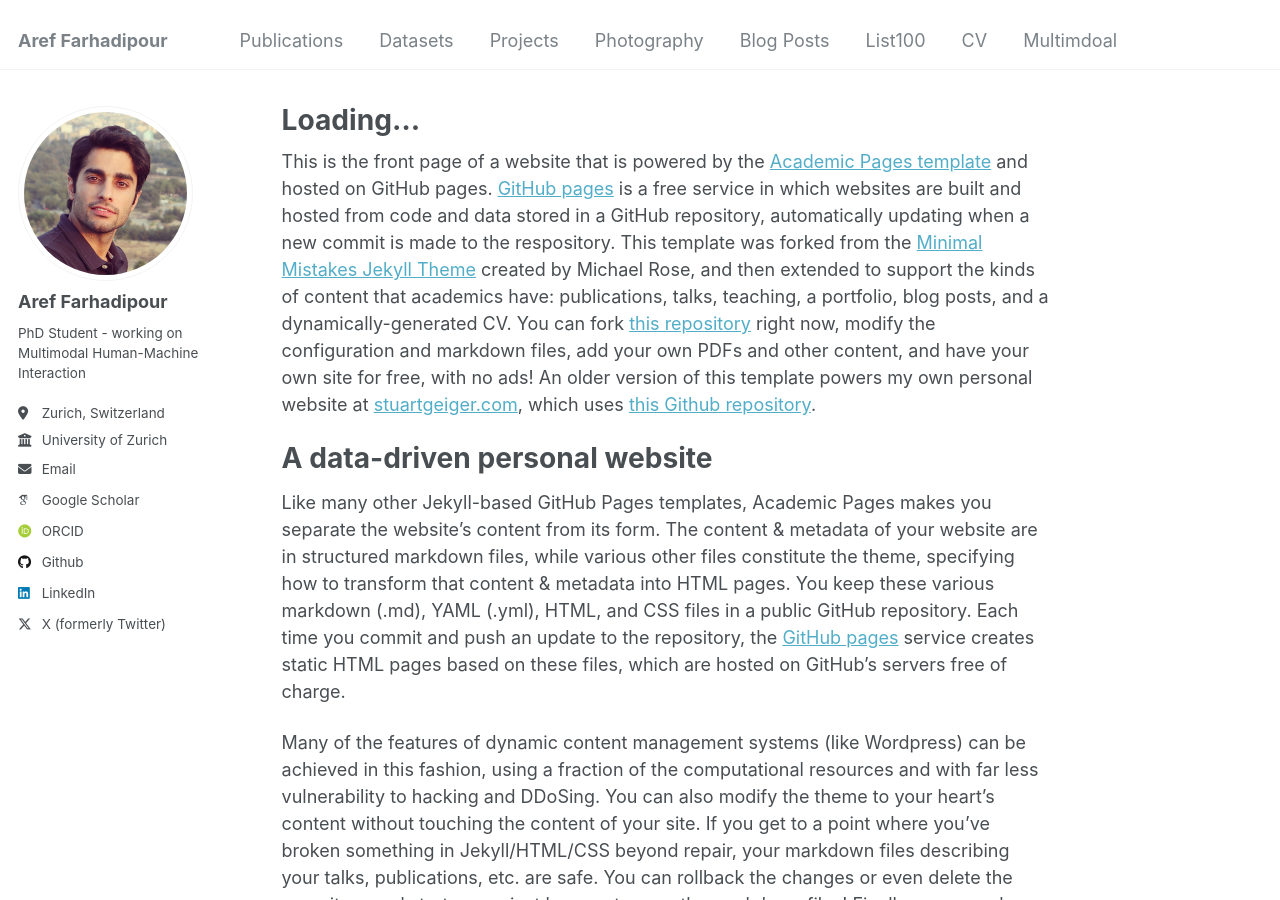
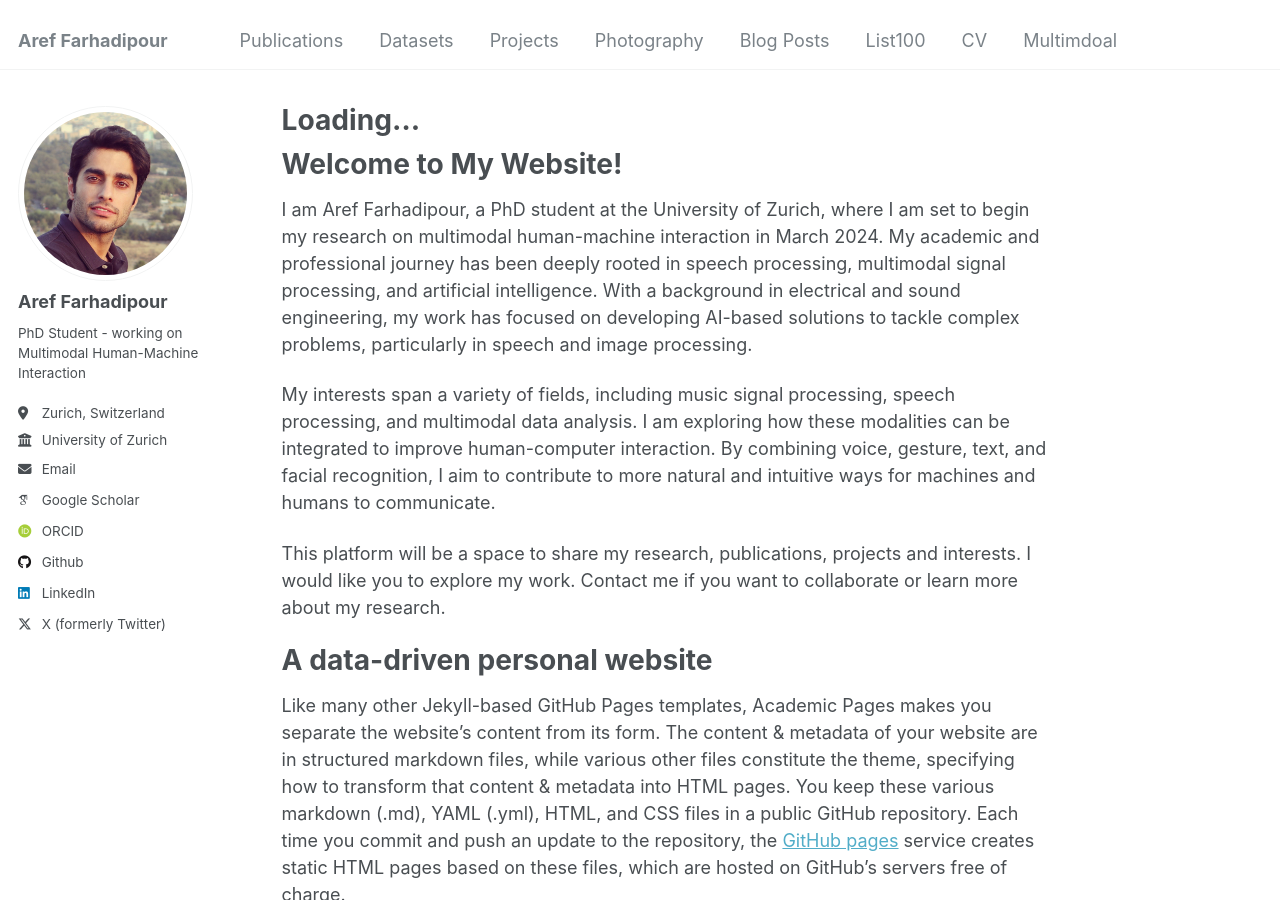
Before and after one commit to areffarhadi/areffarhadi.github.io, a Jekyll site: the page built from _pages/about.md, in a window 1280 px wide and 900 px high. Built offline with Jekyll 4.4.1, drawn with Linux system fonts in a browser that asks for light colours; some web fonts are replaced.

Commit message:
Update about.md

```diff
--- a/_pages/about.md
+++ b/_pages/about.md
@@ -6,8 +6,13 @@ redirect_from:
   - /about/
   - /about.html
 ---
+Welcome to My Website!
+======
+I am Aref Farhadipour, a PhD student at the University of Zurich, where I am set to begin my research on multimodal human-machine interaction in March 2024. My academic and professional journey has been deeply rooted in speech processing, multimodal signal processing, and artificial intelligence. With a background in electrical and sound engineering, my work has focused on developing AI-based solutions to tackle complex problems, particularly in speech and image processing.
 
-This is the front page of a website that is powered by the [Academic Pages template](https://github.com/academicpages/academicpages.github.io) and hosted on GitHub pages. [GitHub pages](https://pages.github.com) is a free service in which websites are built and hosted from code and data stored in a GitHub repository, automatically updating when a new commit is made to the respository. This template was forked from the [Minimal Mistakes Jekyll Theme](https://mmistakes.github.io/minimal-mistakes/) created by Michael Rose, and then extended to support the kinds of content that academics have: publications, talks, teaching, a portfolio, blog posts, and a dynamically-generated CV. You can fork [this repository](https://github.com/academicpages/academicpages.github.io) right now, modify the configuration and markdown files, add your own PDFs and other content, and have your own site for free, with no ads! An older version of this template powers my own personal website at [stuartgeiger.com](http://stuartgeiger.com), which uses [this Github repository](https://github.com/staeiou/staeiou.github.io).
+My interests span a variety of fields, including music signal processing, speech processing, and multimodal data analysis. I am exploring how these modalities can be integrated to improve human-computer interaction. By combining voice, gesture, text, and facial recognition, I aim to contribute to more natural and intuitive ways for machines and humans to communicate.
+
+This platform will be a space to share my research, publications, projects and interests. I would like you to explore my work. Contact me if you want to collaborate or learn more about my research.
 
 A data-driven personal website
 ======
```
